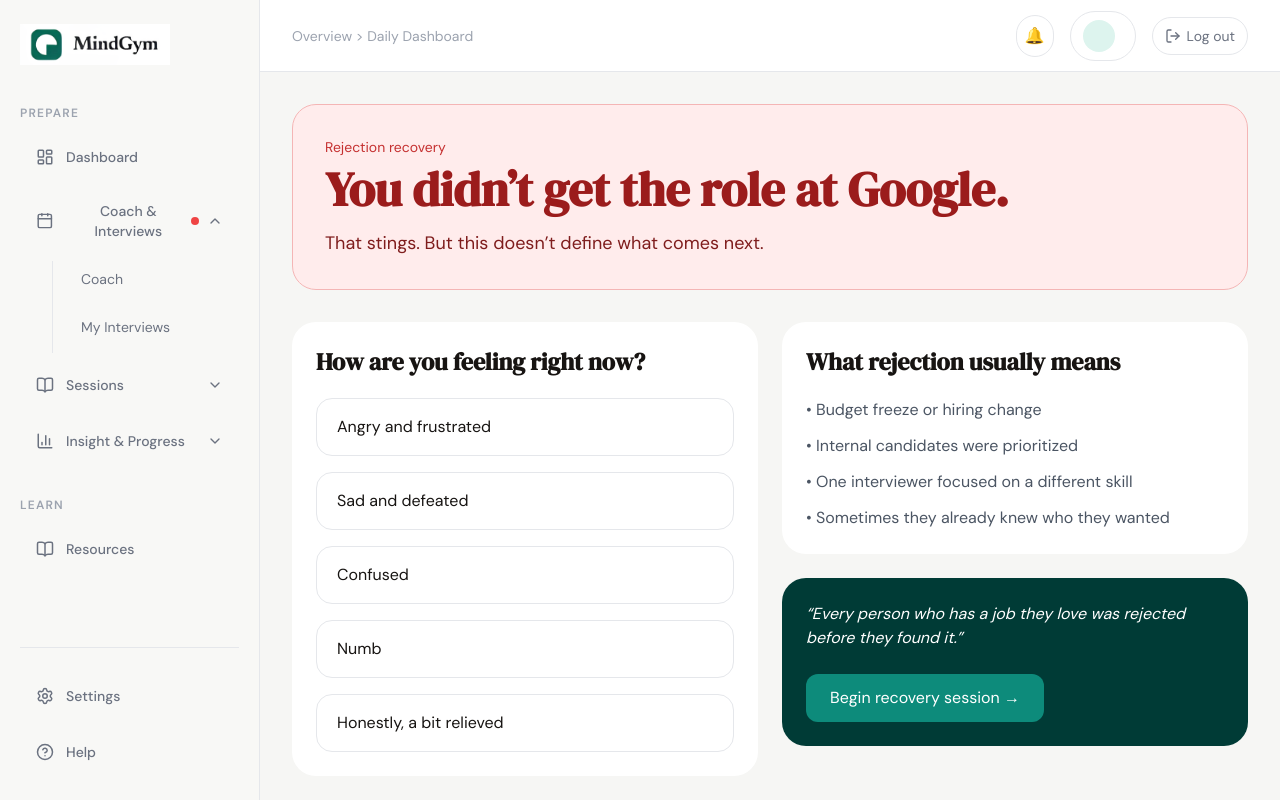
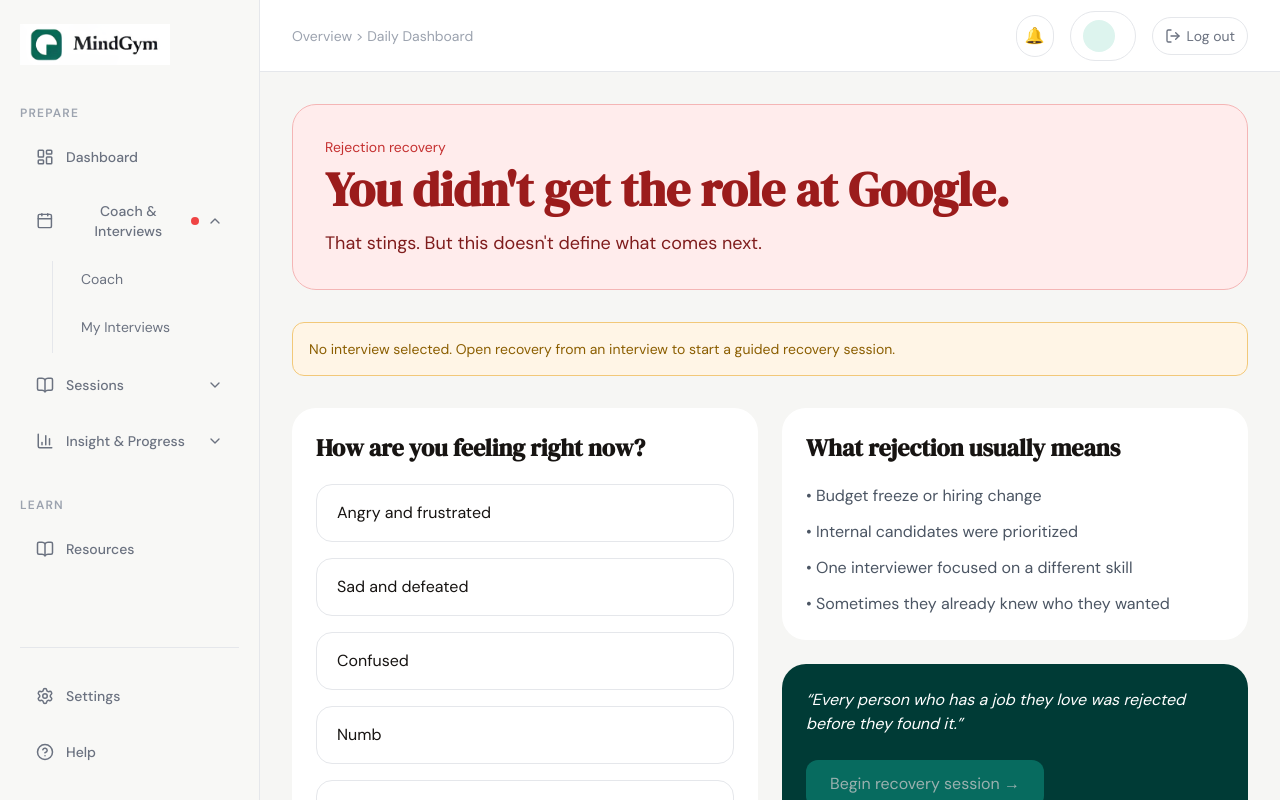
Before and after one commit to MindGym-1-0/mindgym-client, a Next.js app: page /coach/interview-checkin/rejection-recovery in a window 1280 px wide. Built offline with nearby package versions, Linux system fonts and the light colour scheme; no server answers.

Commit message:
feat(recovery): wire rejection recovery session entry

```diff
--- a/src/app/(main)/coach/interview-checkin/rejection-recovery/page.tsx
+++ b/src/app/(main)/coach/interview-checkin/rejection-recovery/page.tsx
@@ -1,4 +1,8 @@
-// src/app/(main)/coach/interview-checkin/rejection-recovery/page.tsx
+"use client";
+
+import { useEffect, useState } from "react";
+import { useRouter } from "next/navigation";
+import { clearSetup, writeSetup } from "@/lib/session/store";
 
 const emotions = [
   "Angry and frustrated",
@@ -9,6 +13,28 @@ const emotions = [
 ];
 
 export default function RejectionRecoveryPage() {
+  const router = useRouter();
+  const [interviewId, setInterviewId] = useState<string | null>(null);
+
+  useEffect(() => {
+    const params = new URLSearchParams(window.location.search);
+    const id = params.get("interview_id")?.trim() || null;
+    setInterviewId(id);
+  }, []);
+
+  function handleBeginRecoverySession() {
+    if (!interviewId) return;
+
+    clearSetup();
+    writeSetup({
+      preparation_for: "rejection_recovery",
+      interview_id: interviewId,
+    });
+    router.push("/sessions/setup/emotions");
+  }
+
+  const isMissingInterview = !interviewId;
+
   return (
     <div className="max-w-5xl mx-auto space-y-8">
       <div className="bg-[#FFECEC] border border-[#F4B5B5] rounded-3xl p-8">
@@ -17,13 +43,19 @@ export default function RejectionRecoveryPage() {
         </p>
 
         <h1 className="text-5xl font-bold text-[#9B1C1C] mb-4">
-          You didn’t get the role at Google.
+          You didn&apos;t get the role at Google.
         </h1>
 
         <p className="text-[#7F1D1D] text-lg">
-          That stings. But this doesn’t define what comes next.
+          That stings. But this doesn&apos;t define what comes next.
         </p>
       </div>
+
+      {isMissingInterview ? (
+        <div className="rounded-xl border border-[#F2C879] bg-[#FFF5E6] p-4 text-sm text-[#8B5E00]">
+          No interview selected. Open recovery from an interview to start a guided recovery session.
+        </div>
+      ) : null}
 
       <div className="grid md:grid-cols-2 gap-6">
         <div className="bg-white rounded-3xl p-6">
@@ -35,6 +67,7 @@ export default function RejectionRecoveryPage() {
             {emotions.map((emotion, index) => (
               <button
                 key={index}
+                type="button"
                 className="w-full border rounded-2xl py-4 px-5 text-left hover:bg-[#FFF5F5]"
               >
                 {emotion}
@@ -62,7 +95,12 @@ export default function RejectionRecoveryPage() {
               “Every person who has a job they love was rejected before they found it.”
             </p>
 
-            <button className="bg-[#0D8B7B] px-6 py-3 rounded-xl">
+            <button
+              type="button"
+              disabled={isMissingInterview}
+              onClick={handleBeginRecoverySession}
+              className="bg-[#0D8B7B] px-6 py-3 rounded-xl disabled:cursor-not-allowed disabled:opacity-60"
+            >
               Begin recovery session →
             </button>
           </div>
@@ -71,7 +109,7 @@ export default function RejectionRecoveryPage() {
 
       <div className="bg-[#DDF5F1] rounded-3xl p-8">
         <h2 className="text-2xl font-bold mb-5">
-          Maya’s 3-step recovery
+          Maya&apos;s 3-step recovery
         </h2>
 
         <ul className="space-y-3 text-[#374151]">
--- a/src/app/(main)/sessions/setup/emotions/page.tsx
+++ b/src/app/(main)/sessions/setup/emotions/page.tsx
@@ -2,7 +2,7 @@
 
 import { useState } from "react";
 import { useRouter } from "next/navigation";
-import { writeSetup, SetupDraft } from "@/lib/session/store";
+import { readSetup, writeSetup, SetupDraft } from "@/lib/session/store";
 
 const FEELINGS = [
   { label: "😟 Overwhelmed", value: "overwhelmed" },
@@ -20,6 +20,11 @@ export default function EmotionsPage() {
   const handleContinue = () => {
     if (!selected) return;
     writeSetup({ current_feeling: selected as SetupDraft['current_feeling'], feeling_note: note || undefined });
+    const setup = readSetup();
+    if (setup.preparation_for === "rejection_recovery" && setup.interview_id) {
+      router.push("/sessions/setup/feelings");
+      return;
+    }
     router.push("/sessions/setup/prep-type");
   };
 
--- a/src/app/(main)/sessions/setup/summary/page.tsx
+++ b/src/app/(main)/sessions/setup/summary/page.tsx
@@ -29,6 +29,7 @@ export default function SummaryPage() {
   const [isLoading, setIsLoading] = useState(false);
   const [error, setError] = useState("");
   const [setup, setSetup] = useState<SetupDraft>({});
+  const isRejectionRecovery = setup.preparation_for === "rejection_recovery";
 
   useEffect(() => {
     setSetup(readSetup());
@@ -37,6 +38,12 @@ export default function SummaryPage() {
   const handleBegin = async () => {
     if (isLoading) return;
     setError("");
+
+    if (setup.preparation_for === "rejection_recovery" && !setup.interview_id) {
+      setError("We couldn't start your recovery session because no interview was selected.");
+      return;
+    }
+
     setIsLoading(true);
 
     try {
@@ -47,8 +54,9 @@ export default function SummaryPage() {
         desired_feeling: setup.desired_feeling!,
         time_available: setup.time_available!,
         anxiety_level_before: setup.anxiety_level_before!,
-        company: setup.company,
-        role: setup.role,
+        interview_id: setup.interview_id,
+        company: isRejectionRecovery ? undefined : setup.company,
+        role: isRejectionRecovery ? undefined : setup.role,
       });
 
       writeActive({
@@ -80,7 +88,7 @@ export default function SummaryPage() {
           <p className="text-gray-500 mb-4">Your session</p>
           <p className="text-2xl leading-relaxed">
             You&apos;re preparing for {prepLabel}
-            {setup.company && setup.role ? ` at ${setup.company} for ${setup.role}` : ""}
+            {!isRejectionRecovery && setup.company && setup.role ? ` at ${setup.company} for ${setup.role}` : ""}
             {desiredLabel ? ` and want to feel ${desiredLabel}.` : "."}
           </p>
 
```
